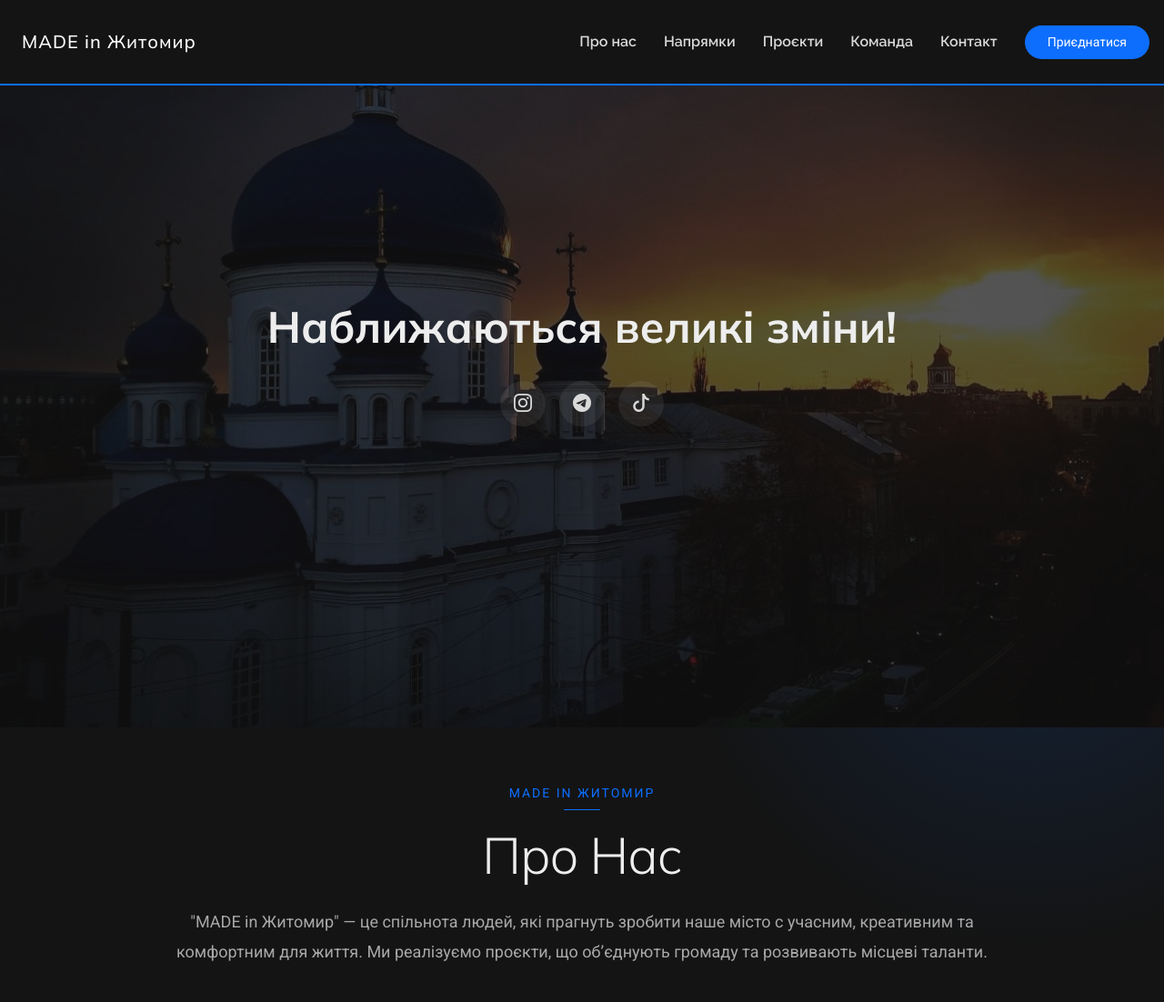
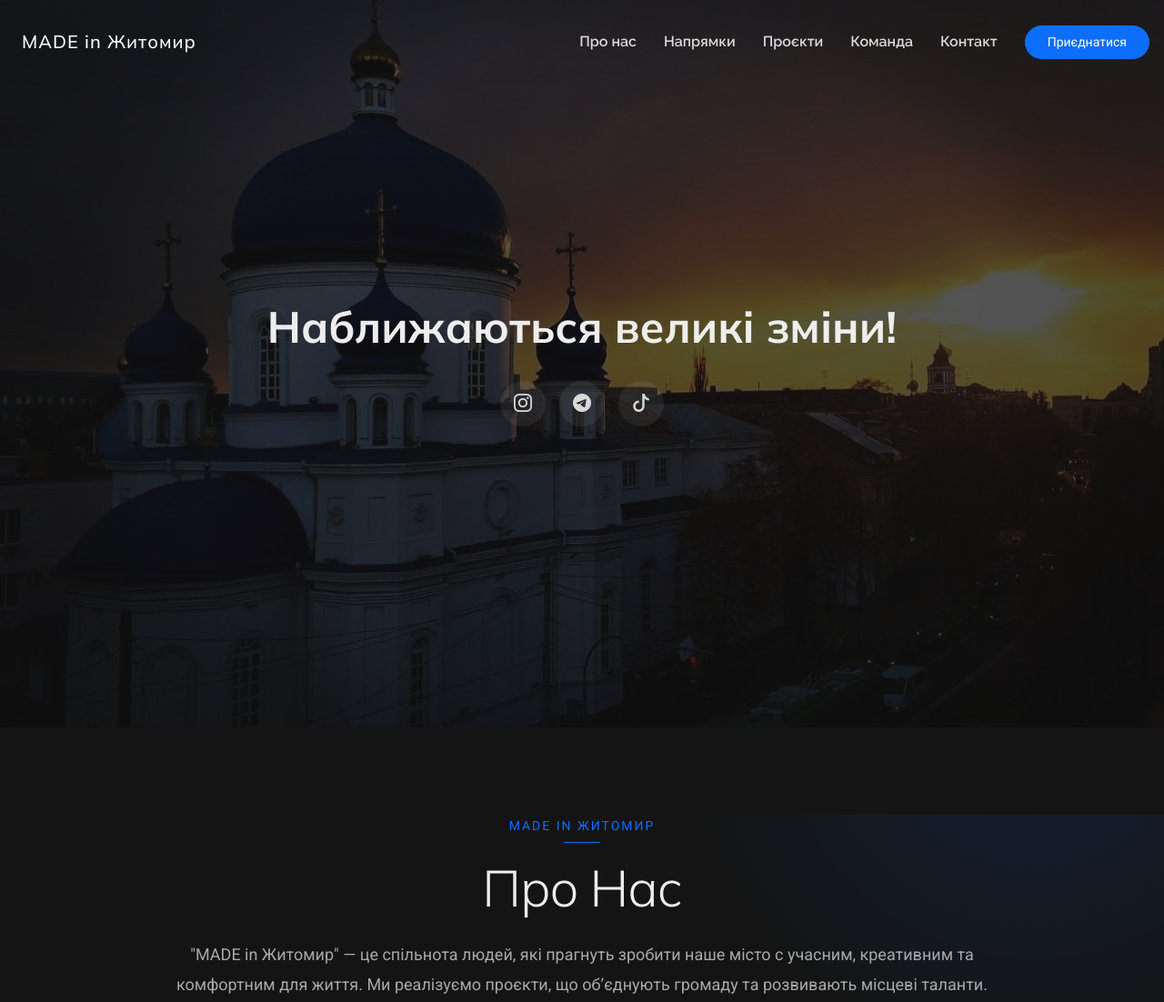
Before and after one commit to madeinzhytomyr/miz-5, a plain HTML site: page index.html in a window 1280 px wide. Shown: the top 1102 px of the page at 91% size. Drawn offline with nearby package versions, Linux system fonts and the light colour scheme.

Commit message:
Update index.html

```diff
--- a/index.html
+++ b/index.html
@@ -41,8 +41,8 @@
 
 <body class="index-page">
 
-    <header id="header" style="background-color: #141414; z-index: 9999 !important;" class="p-0 header d-flex align-items-center fixed-top ">
-        <div style=" max-width:1320px" class=" p-3 container-fluid  position-relative d-flex align-items-center  border-bottom border-primary border-2 ">
+    <header id="header" style=" z-index: 9999 !important;" class="p-0 header d-flex align-items-center fixed-top ">
+        <div style=" max-width:1320px" class=" p-3 container-fluid  position-relative d-flex align-items-center  border-botto1m border-primary border-2 ">
 
             <a href="index.html" class="logo d-flex align-items-center me-auto">
                 <!-- Uncomment the line below if you also wish to use an image logo -->
@@ -67,6 +67,8 @@
 
         </div>
     </header>
+
+
 
 
     <main class="main">
@@ -101,8 +103,21 @@
         </section><!-- /IMAGE Section -->
 
 
+
+        <!-- bg dla header  -->
+        <section style="background-color: #141414; z-index: 9998 !important;" class="m-0 p-5   position-sticky top-0  h-auto">
+            <div class="container" data-aos="fade-up" data-aos-delay="100">   </div>
+        </section>
+
+
+
+
+
+
+
+
         <!-- About Section -->
-        <section id="about" class="about section">
+        <section id="about" class=" pt-0 about section">
 
             <!-- Section Title -->
             <div class="container section-title" data-aos="fade-up">
```
